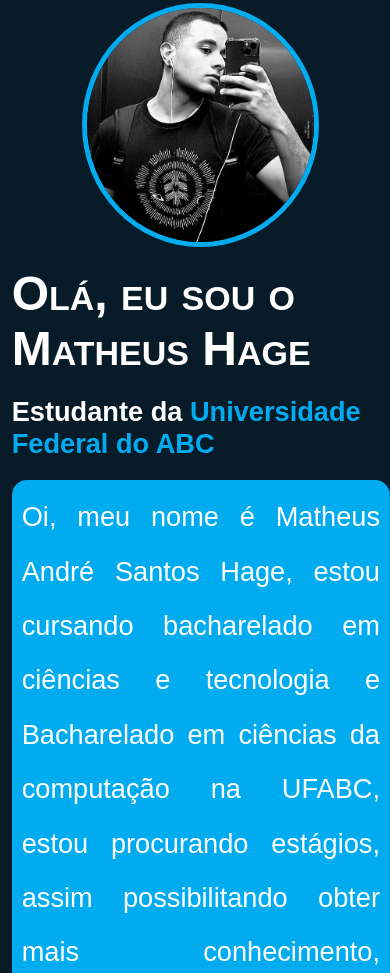
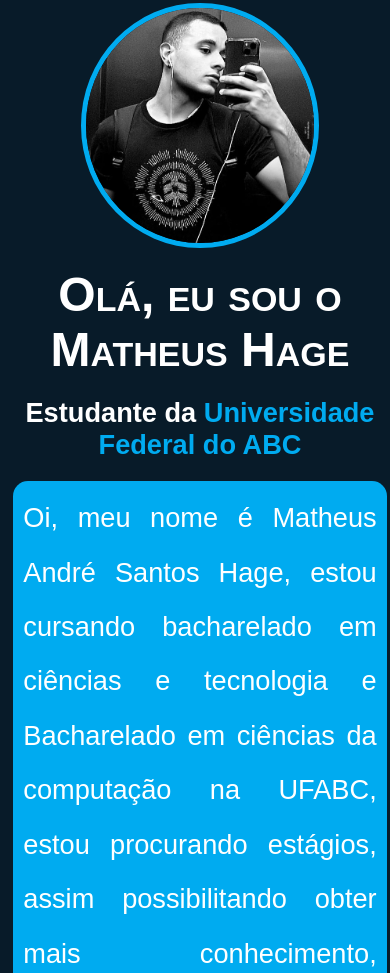
Before and after one commit to hagemath/Portifolio_completo, a plain HTML site: page index.html in a window 390 px wide. Shown: the part 151-1124 px from the top of the page. Drawn offline with Linux system fonts and the light colour scheme; files whose address does not match are found by name.

Commit message:
atualizaçao

```diff
--- a/style/style.css
+++ b/style/style.css
@@ -49,7 +49,7 @@ main{
     color: white;
     margin-top: 60px;
     margin-bottom: 110px;
-    padding-left: 3%;
+    padding-left: 10px;
     display: flex;
     justify-content: space;
     gap: 20%;
@@ -91,8 +91,6 @@ strong{
 
 .apresentacao-sobre-mim{
     background-color: var(--color2);
-    max-width: 700px;
-    min-width: 300px;
     color: white;
     font-weight: 400;
     padding: 10px;
@@ -161,8 +159,9 @@ footer{
 }
 
 @media(max-width: 1200px) {
-    .apresentacao{
+    main{
         flex-direction: column-reverse;
+        padding-left: -10px;
     }
     .foto-minha{
         display: flex;
@@ -171,5 +170,17 @@ footer{
         margin-bottom: 5% ;
     }
 
+    .apresentacao-sobre-mim{
+        width: 93%;
+        display: flex;
+        margin: auto;
+    }
 
+    .titulo-inicio{
+        text-align: center;
+    }
+
+    .titulo-secundario{
+        text-align: center;
+    }
 }
```
